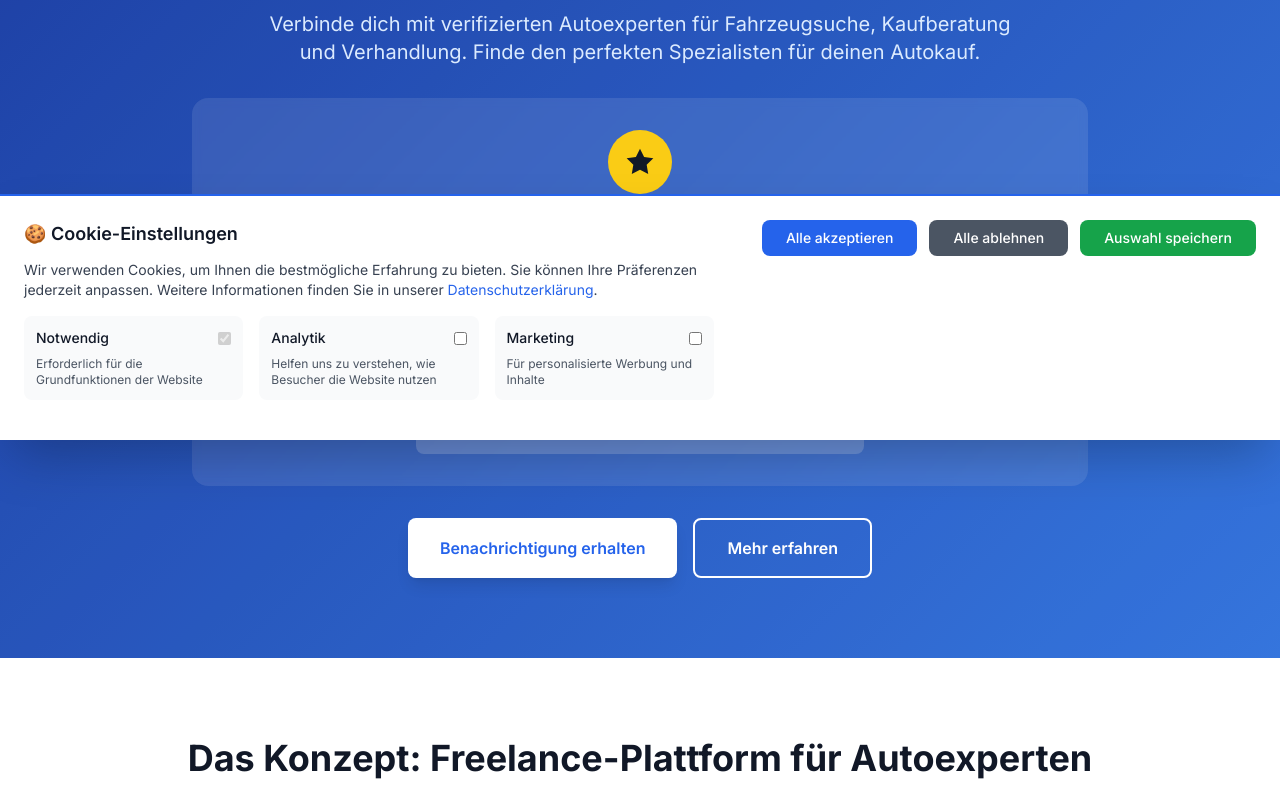
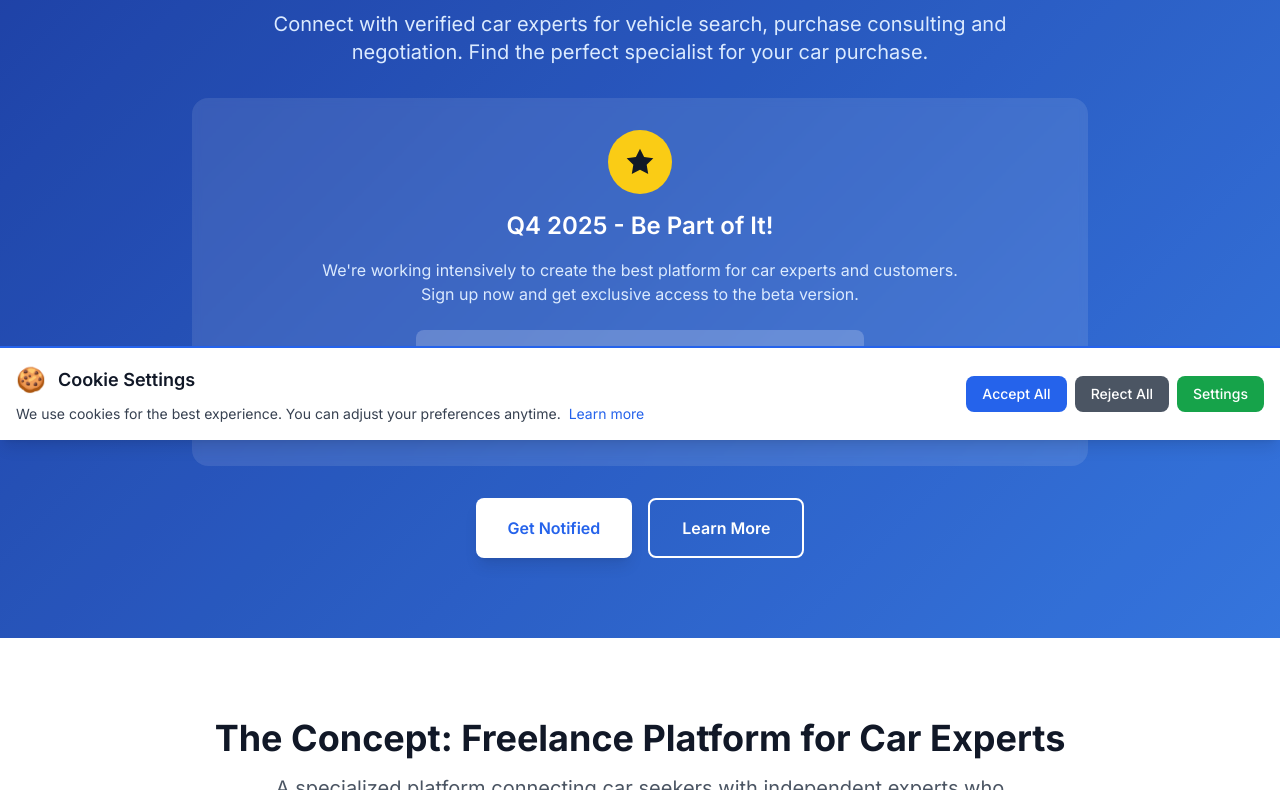
Before and after one commit to bozacode/car-expert-landing, a plain HTML site: page index.html in a window 1280 px wide. Shown: the part 360-1150 px from the top of the page. Drawn offline with nearby package versions, Linux system fonts and the light colour scheme.

Commit message:
languages

```diff
--- a/index.html
+++ b/index.html
@@ -714,77 +714,39 @@
     </footer>
 
     <!-- GDPR Cookie Consent Banner -->
-    <div id="cookieBanner" class="fixed bottom-0 left-0 right-0 bg-white border-t-2 border-blue-600 shadow-2xl z-50 transform translate-y-full transition-transform duration-300">
-        <div class="max-w-7xl mx-auto p-6">
-            <div class="flex flex-col lg:flex-row items-start justify-between gap-6">
+    <div id="cookieBanner" class="fixed bottom-0 left-0 right-0 bg-white border-t-2 border-blue-600 shadow-lg z-50 transform translate-y-full transition-transform duration-300">
+        <div class="max-w-7xl mx-auto p-4">
+            <div class="flex flex-col sm:flex-row items-center justify-between gap-4">
                 <div class="flex-1">
-                    <h3 class="text-lg font-semibold text-gray-900 mb-3">
-                        <span class="de">🍪 Cookie-Einstellungen</span>
-                        <span class="en hidden">🍪 Cookie Settings</span>
-                    </h3>
-                    <p class="text-sm text-gray-700 mb-4">
-                        <span class="de">Wir verwenden Cookies, um Ihnen die bestmögliche Erfahrung zu bieten. Sie können Ihre Präferenzen jederzeit anpassen. Weitere Informationen finden Sie in unserer <a href="#" onclick="showLegalModal('privacy')" class="text-blue-600 hover:underline">Datenschutzerklärung</a>.</span>
-                        <span class="en hidden">We use cookies to provide you with the best possible experience. You can adjust your preferences at any time. For more information, see our <a href="#" onclick="showLegalModal('privacy')" class="text-blue-600 hover:underline">Privacy Policy</a>.</span>
+                    <div class="flex items-center gap-3 mb-2">
+                        <span class="text-2xl">🍪</span>
+                        <h3 class="text-lg font-semibold text-gray-900">
+                            <span class="de">Cookie-Einstellungen</span>
+                            <span class="en hidden">Cookie Settings</span>
+                        </h3>
+                    </div>
+                    <p class="text-sm text-gray-700">
+                        <span class="de">Wir verwenden Cookies für die beste Erfahrung. Sie können Ihre Präferenzen jederzeit anpassen.</span>
+                        <span class="en hidden">We use cookies for the best experience. You can adjust your preferences anytime.</span>
+                        <a href="#" onclick="showLegalModal('privacy')" class="text-blue-600 hover:underline ml-1">
+                            <span class="de">Mehr erfahren</span>
+                            <span class="en hidden">Learn more</span>
+                        </a>
                     </p>
-
-                    <!-- Cookie Categories -->
-                    <div class="grid md:grid-cols-3 gap-4 mb-4">
-                        <div class="bg-gray-50 p-3 rounded-lg">
-                            <div class="flex items-center justify-between mb-2">
-                                <h4 class="font-medium text-gray-900 text-sm">
-                                    <span class="de">Notwendig</span>
-                                    <span class="en hidden">Necessary</span>
-                                </h4>
-                                <input type="checkbox" id="necessaryCookies" checked disabled class="rounded border-gray-300 text-blue-600 focus:ring-blue-500">
-                            </div>
-                            <p class="text-xs text-gray-600">
-                                <span class="de">Erforderlich für die Grundfunktionen der Website</span>
-                                <span class="en hidden">Required for basic website functionality</span>
-                            </p>
-                        </div>
-
-                        <div class="bg-gray-50 p-3 rounded-lg">
-                            <div class="flex items-center justify-between mb-2">
-                                <h4 class="font-medium text-gray-900 text-sm">
-                                    <span class="de">Analytik</span>
-                                    <span class="en hidden">Analytics</span>
-                                </h4>
-                                <input type="checkbox" id="analyticsCookies" class="rounded border-gray-300 text-blue-600 focus:ring-blue-500">
-                            </div>
-                            <p class="text-xs text-gray-600">
-                                <span class="de">Helfen uns zu verstehen, wie Besucher die Website nutzen</span>
-                                <span class="en hidden">Help us understand how visitors use the website</span>
-                            </p>
-                        </div>
-
-                        <div class="bg-gray-50 p-3 rounded-lg">
-                            <div class="flex items-center justify-between mb-2">
-                                <h4 class="font-medium text-gray-900 text-sm">
-                                    <span class="de">Marketing</span>
-                                    <span class="en hidden">Marketing</span>
-                                </h4>
-                                <input type="checkbox" id="marketingCookies" class="rounded border-gray-300 text-blue-600 focus:ring-blue-500">
-                            </div>
-                            <p class="text-xs text-gray-600">
-                                <span class="de">Für personalisierte Werbung und Inhalte</span>
-                                <span class="en hidden">For personalized advertising and content</span>
-                            </p>
-                        </div>
-                    </div>
-                </div>
-
-                <div class="flex flex-col sm:flex-row gap-3 lg:ml-6">
-                    <button id="acceptAllCookies" class="bg-blue-600 hover:bg-blue-700 text-white px-6 py-2 rounded-lg text-sm font-medium transition-colors">
+                </div>
+
+                <div class="flex flex-col sm:flex-row gap-2">
+                    <button id="acceptAllCookies" class="bg-blue-600 hover:bg-blue-700 text-white px-4 py-2 rounded-lg text-sm font-medium transition-colors">
                         <span class="de">Alle akzeptieren</span>
                         <span class="en hidden">Accept All</span>
                     </button>
-                    <button id="rejectAllCookies" class="bg-gray-600 hover:bg-gray-700 text-white px-6 py-2 rounded-lg text-sm font-medium transition-colors">
+                    <button id="rejectAllCookies" class="bg-gray-600 hover:bg-gray-700 text-white px-4 py-2 rounded-lg text-sm font-medium transition-colors">
                         <span class="de">Alle ablehnen</span>
                         <span class="en hidden">Reject All</span>
                     </button>
-                    <button id="saveCookiePreferences" class="bg-green-600 hover:bg-green-700 text-white px-6 py-2 rounded-lg text-sm font-medium transition-colors">
-                        <span class="de">Auswahl speichern</span>
-                        <span class="en hidden">Save Selection</span>
+                    <button id="saveCookiePreferences" class="bg-green-600 hover:bg-green-700 text-white px-4 py-2 rounded-lg text-sm font-medium transition-colors">
+                        <span class="de">Einstellungen</span>
+                        <span class="en hidden">Settings</span>
                     </button>
                 </div>
             </div>
@@ -1075,12 +1037,9 @@
                     };
                     break;
                 case 'saveSelection':
-                    preferences = {
-                        necessary: true, // Always true
-                        analytics: document.getElementById('analyticsCookies').checked,
-                        marketing: document.getElementById('marketingCookies').checked
-                    };
-                    break;
+                    // This now opens the settings modal instead of saving
+                    showCookieSettings();
+                    return; // Don't proceed with saving
                 case 'saveModalSelection':
                     preferences = {
                         necessary: true, // Always true
@@ -1095,11 +1054,11 @@
             hideCookieBanner();
             hideCookieSettings();
 
-            // Show confirmation
+            // Show subtle confirmation (no popup)
             const isGerman = !document.querySelector('.de').classList.contains('hidden');
-            alert(isGerman ?
-                'Ihre Cookie-Einstellungen wurden gespeichert.' :
-                'Your cookie settings have been saved.'
+            console.log(isGerman ?
+                'Cookie-Einstellungen gespeichert' :
+                'Cookie settings saved'
             );
         }
 
@@ -1506,14 +1465,39 @@
             `;
         }
 
-        // Language Toggle
+        // Language Management with URL Support
         const langToggle = document.getElementById('langToggle');
         const deElements = document.querySelectorAll('.de');
         const enElements = document.querySelectorAll('.en');
         let isGerman = true;
 
-        langToggle.addEventListener('click', () => {
-            isGerman = !isGerman;
+        // Function to get language from URL
+        function getLanguageFromURL() {
+            const urlParams = new URLSearchParams(window.location.search);
+            const path = window.location.pathname;
+
+            // Check UTM parameter
+            const utmLang = urlParams.get('lang') || urlParams.get('language') || urlParams.get('utm_lang');
+            if (utmLang) {
+                return utmLang.toLowerCase() === 'en' ? 'en' : 'de';
+            }
+
+            // Check path-based language
+            if (path.includes('/en') || path.includes('/english')) {
+                return 'en';
+            }
+            if (path.includes('/de') || path.includes('/deutsch')) {
+                return 'de';
+            }
+
+            // Check browser language as fallback
+            const browserLang = navigator.language || navigator.userLanguage;
+            return browserLang.startsWith('en') ? 'en' : 'de';
+        }
+
+        // Function to set language
+        function setLanguage(language) {
+            isGerman = language === 'de';
 
             if (isGerman) {
                 deElements.forEach(el => el.classList.remove('hidden'));
@@ -1526,7 +1510,59 @@
                 langToggle.textContent = 'DE';
                 document.documentElement.lang = 'en';
             }
+
+            // Store language preference
+            localStorage.setItem('proauto24_language', language);
+        }
+
+        // Function to update URL with language parameter
+        function updateURLWithLanguage(language) {
+            const url = new URL(window.location);
+            const currentLang = url.searchParams.get('lang') || url.searchParams.get('language') || url.searchParams.get('utm_lang');
+
+            // Only update if language actually changed
+            if (currentLang !== language) {
+                // Remove existing language parameters
+                url.searchParams.delete('lang');
+                url.searchParams.delete('language');
+                url.searchParams.delete('utm_lang');
+
+                // Add new language parameter
+                url.searchParams.set('lang', language);
+
+                // Update URL without page reload
+                window.history.replaceState({}, '', url);
+            }
+        }
+
+        // Initialize language on page load
+        function initializeLanguage() {
+            // First check URL parameters
+            const urlLanguage = getLanguageFromURL();
+
+            // Then check localStorage
+            const storedLanguage = localStorage.getItem('proauto24_language');
+
+            // Use URL language if available, otherwise use stored language, otherwise default to German
+            const language = urlLanguage || storedLanguage || 'de';
+
+            setLanguage(language);
+
+            // Update URL if we're using stored language (so URL reflects current state)
+            if (!urlLanguage && storedLanguage) {
+                updateURLWithLanguage(storedLanguage);
+            }
+        }
+
+        // Language toggle event listener
+        langToggle.addEventListener('click', () => {
+            const newLanguage = isGerman ? 'en' : 'de';
+            setLanguage(newLanguage);
+            updateURLWithLanguage(newLanguage);
         });
+
+        // Initialize language when page loads
+        document.addEventListener('DOMContentLoaded', initializeLanguage);
 
 
 
```
